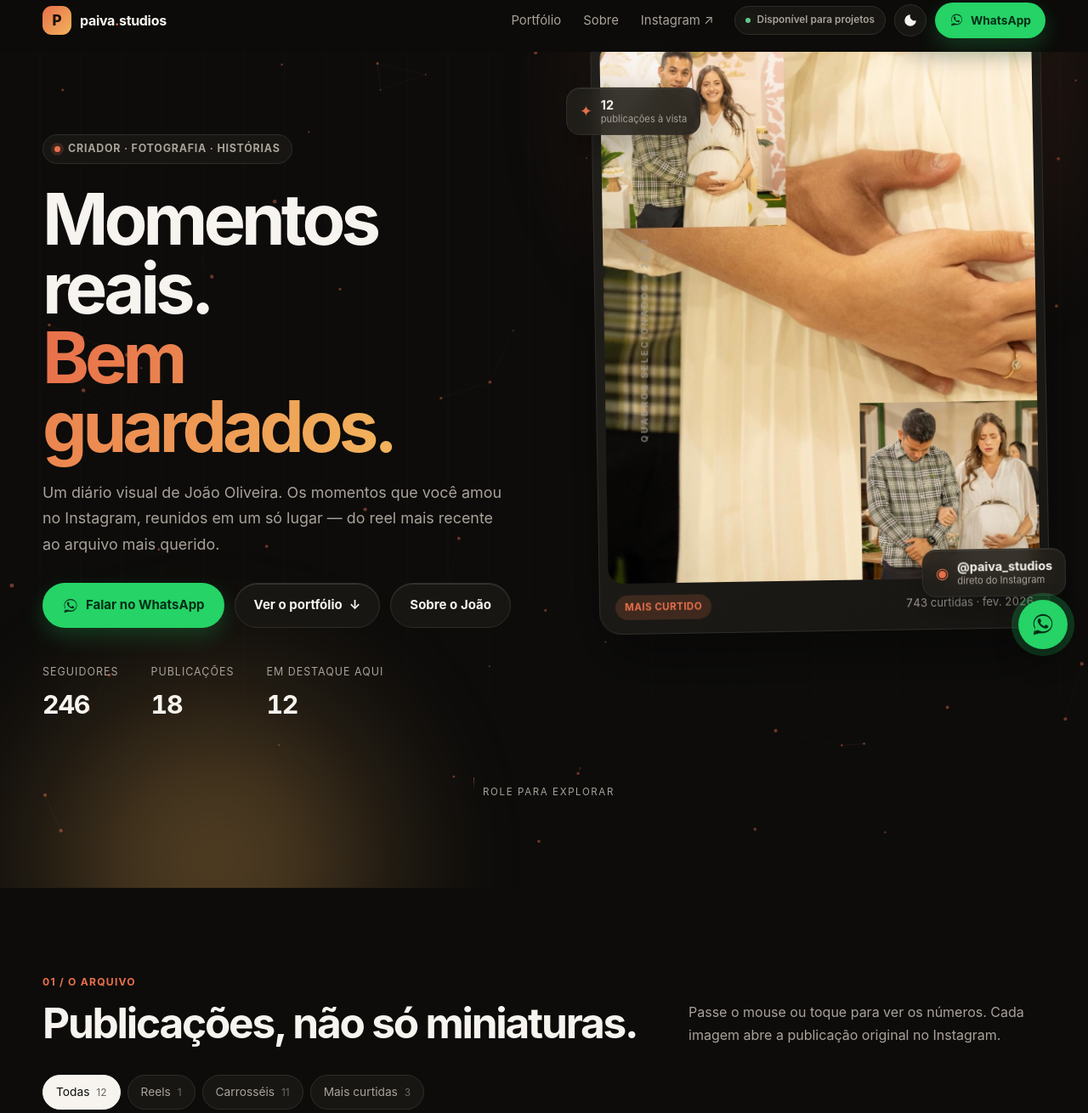
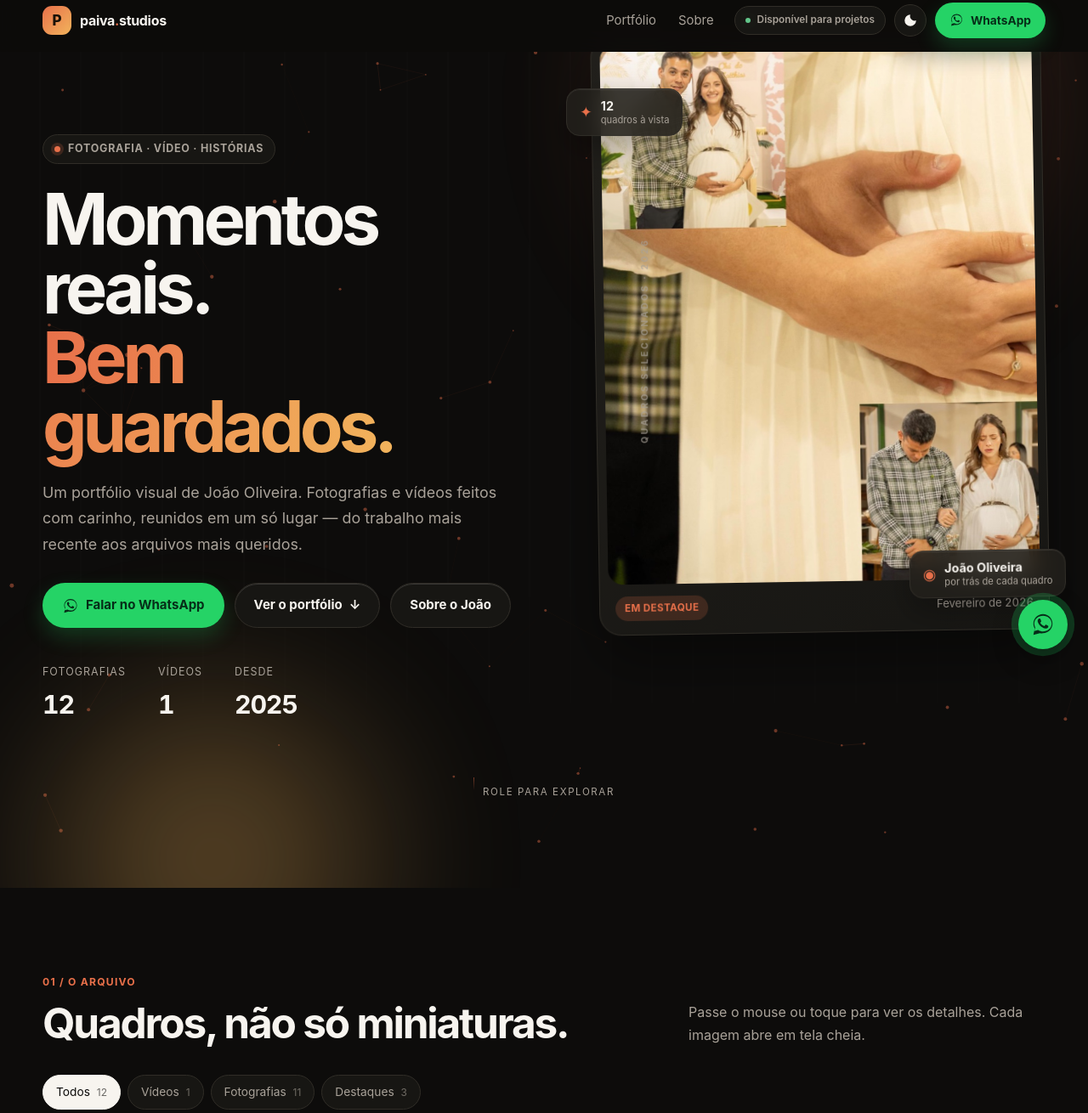
Before and after one commit to Jpaiva-O/paiva-studios, a plain HTML site: page index.html in a window 1280 px wide. Shown: the part 12-1322 px from the top of the page at 85% size. Drawn offline with Linux system fonts and the light colour scheme; animation ran at ten frames a second.

Commit message:
Replace Instagram framing with a clean photography portfolio

```diff
--- a/index.html
+++ b/index.html
@@ -3,9 +3,9 @@
 <head>
   <meta charset="utf-8" />
   <meta name="viewport" content="width=device-width, initial-scale=1" />
-  <meta name="description" content="Um diário visual de João Oliveira — @paiva_studios. Publicações reais do Instagram, apresentadas com carinho." />
+  <meta name="description" content="Um portfólio visual de João Oliveira. Fotografias e vídeos de momentos reais, apresentados com carinho." />
   <meta name="theme-color" content="#0d0c0b" />
-  <title>Paiva Studios — @paiva_studios</title>
+  <title>Paiva Studios — Fotografia &amp; Vídeo</title>
 
   <link rel="canonical" href="https://jpaiva-o.github.io/paiva-studios/" />
   <link rel="icon" href="assets/favicon.svg" type="image/svg+xml" />
@@ -13,13 +13,14 @@
 
   <meta property="og:type" content="website" />
   <meta property="og:site_name" content="Paiva Studios" />
-  <meta property="og:title" content="Paiva Studios — @paiva_studios" />
-  <meta property="og:description" content="Momentos reais, bem guardados. O arquivo do Instagram de João Oliveira." />
+  <meta property="og:locale" content="pt_BR" />
+  <meta property="og:title" content="Paiva Studios — Fotografia &amp; Vídeo" />
+  <meta property="og:description" content="Momentos reais, bem guardados. O portfólio visual de João Oliveira." />
   <meta property="og:url" content="https://jpaiva-o.github.io/paiva-studios/" />
   <meta property="og:image" content="https://jpaiva-o.github.io/paiva-studios/assets/post-5.jpg" />
   <meta name="twitter:card" content="summary_large_image" />
-  <meta name="twitter:title" content="Paiva Studios — @paiva_studios" />
-  <meta name="twitter:description" content="Momentos reais, bem guardados. O arquivo do Instagram de João Oliveira." />
+  <meta name="twitter:title" content="Paiva Studios — Fotografia &amp; Vídeo" />
+  <meta name="twitter:description" content="Momentos reais, bem guardados. O portfólio visual de João Oliveira." />
   <meta name="twitter:image" content="https://jpaiva-o.github.io/paiva-studios/assets/post-5.jpg" />
 
   <link rel="stylesheet" href="styles.css" />
@@ -38,7 +39,6 @@
       <nav class="nav" aria-label="Navegação principal">
         <a href="#work">Portfólio</a>
         <a href="#about">Sobre</a>
-        <a href="https://www.instagram.com/paiva_studios/" target="_blank" rel="noopener">Instagram ↗</a>
       </nav>
 
       <div class="header-actions">
@@ -63,9 +63,9 @@
 
       <div class="container hero-inner">
         <div class="hero-copy">
-          <span class="eyebrow stagger-in" style="--delay: 0ms"><span class="eyebrow-dot" aria-hidden="true"></span> Criador · Fotografia · Histórias</span>
+          <span class="eyebrow stagger-in" style="--delay: 0ms"><span class="eyebrow-dot" aria-hidden="true"></span> Fotografia · Vídeo · Histórias</span>
           <h1 class="stagger-in" style="--delay: 90ms">Momentos reais.<br /><span class="gradient-text">Bem guardados.</span></h1>
-          <p class="hero-lead stagger-in" style="--delay: 180ms">Um diário visual de João Oliveira. Os momentos que você amou no Instagram, reunidos em um só lugar — do reel mais recente ao arquivo mais querido.</p>
+          <p class="hero-lead stagger-in" style="--delay: 180ms">Um portfólio visual de João Oliveira. Fotografias e vídeos feitos com carinho, reunidos em um só lugar — do trabalho mais recente aos arquivos mais queridos.</p>
           <div class="hero-actions stagger-in" style="--delay: 270ms">
             <a class="btn btn-whatsapp" href="https://wa.me/5531990842200?text=Ol%C3%A1%20Jo%C3%A3o%2C%20vi%20seu%20site%20e%20quero%20saber%20mais%20sobre%20seus%20servi%C3%A7os." target="_blank" rel="noopener" aria-label="Falar com João no WhatsApp">
               <svg class="wa-icon" viewBox="0 0 32 32" aria-hidden="true"><path d="M16.04 3C9.4 3 4 8.39 4 15.02c0 2.12.56 4.19 1.62 6.02L4 29l8.12-2.13A12.94 12.94 0 0 0 16.04 27C22.68 27 28 21.61 28 15.02 28 8.39 22.68 3 16.04 3Zm0 21.86c-2.02 0-3.99-.54-5.72-1.57l-.41-.24-4.82 1.26 1.29-4.7-.27-.48A9.86 9.86 0 0 1 5.1 15.02c0-5.45 4.9-9.88 10.94-9.88s10.94 4.43 10.94 9.88-4.9 9.88-10.94 9.88Zm6-7.4c-.33-.17-1.95-.96-2.25-1.07-.3-.11-.52-.17-.74.17-.22.33-.85 1.07-1.04 1.29-.19.22-.38.25-.71.08-.33-.17-1.39-.51-2.65-1.63-.98-.87-1.64-1.95-1.83-2.28-.19-.33-.02-.5.14-.67.15-.15.33-.38.5-.58.17-.19.22-.33.33-.55.11-.22.06-.42-.03-.58-.08-.17-.74-1.79-1.02-2.45-.27-.64-.54-.56-.74-.57h-.63c-.22 0-.58.08-.88.42-.3.33-1.16 1.13-1.16 2.76s1.19 3.2 1.35 3.42c.17.22 2.34 3.57 5.66 5.01.79.34 1.41.55 1.89.7.79.25 1.51.22 2.08.13.63-.09 1.95-.8 2.23-1.57.27-.78.27-1.44.19-1.58-.08-.14-.3-.22-.63-.39Z"/></svg>
@@ -74,33 +74,33 @@
             <a class="btn btn-secondary" href="#work">Ver o portfólio <span aria-hidden="true">↓</span></a>
             <a class="btn btn-secondary" href="#about">Sobre o João</a>
           </div>
-          <dl class="stats stagger-in" style="--delay: 360ms" aria-label="Estatísticas do Instagram">
-            <div><dt>Seguidores</dt><dd data-count="246">246</dd></div>
-            <div><dt>Publicações</dt><dd data-count="18">18</dd></div>
-            <div><dt>Em destaque aqui</dt><dd data-count="12">12</dd></div>
+          <dl class="stats stagger-in" style="--delay: 360ms" aria-label="Números do portfólio">
+            <div><dt>Fotografias</dt><dd data-count="12">12</dd></div>
+            <div><dt>Vídeos</dt><dd data-count="1">1</dd></div>
+            <div><dt>Desde</dt><dd>2025</dd></div>
           </dl>
         </div>
 
         <div class="hero-visual" data-parallax="0.08">
           <span class="hero-stamp" aria-hidden="true">Quadros selecionados · 2026</span>
           <figure class="feature-card">
-            <img src="assets/post-5.jpg" alt="Fotografia em destaque do arquivo @paiva_studios" />
+            <img src="assets/post-5.jpg" alt="Fotografia em destaque do portfólio" />
             <figcaption>
-              <span class="pill pill-accent">Mais curtido</span>
-              <span class="feature-meta">743 curtidas · fev. 2026</span>
+              <span class="pill pill-accent">Em destaque</span>
+              <span class="feature-meta">Fevereiro de 2026</span>
             </figcaption>
-            <div class="reel-badge">
+            <div class="video-badge">
               <span class="eq" aria-hidden="true"><i></i><i></i><i></i><i></i></span>
-              <span>Novo reel · nov. 2026</span>
+              <span>Novo vídeo · nov. 2026</span>
             </div>
           </figure>
           <div class="float-card float-card-top" aria-hidden="true">
             <span class="float-icon">✦</span>
-            <span><strong>12</strong><small>publicações à vista</small></span>
+            <span><strong>12</strong><small>quadros à vista</small></span>
           </div>
           <div class="float-card float-card-bottom" aria-hidden="true">
             <span class="float-icon">◉</span>
-            <span><strong>@paiva_studios</strong><small>direto do Instagram</small></span>
+            <span><strong>João Oliveira</strong><small>por trás de cada quadro</small></span>
           </div>
         </div>
       </div>
@@ -113,27 +113,27 @@
         <div class="section-head reveal">
           <div>
             <span class="section-kicker">01 / O arquivo</span>
-            <h2>Publicações, não só miniaturas.</h2>
+            <h2>Quadros, não só miniaturas.</h2>
           </div>
-          <p>Passe o mouse ou toque para ver os números. Cada imagem abre a publicação original no Instagram.</p>
+          <p>Passe o mouse ou toque para ver os detalhes. Cada imagem abre em tela cheia.</p>
         </div>
 
-        <div class="filters" role="group" aria-label="Filtrar publicações">
-          <button class="filter is-active" type="button" data-filter="all">Todas <span>12</span></button>
-          <button class="filter" type="button" data-filter="reel">Reels <span>1</span></button>
-          <button class="filter" type="button" data-filter="carousel">Carrosséis <span>11</span></button>
-          <button class="filter" type="button" data-filter="loved">Mais curtidas <span>3</span></button>
+        <div class="filters" role="group" aria-label="Filtrar trabalhos">
+          <button class="filter is-active" type="button" data-filter="all">Todos <span>12</span></button>
+          <button class="filter" type="button" data-filter="video">Vídeos <span>1</span></button>
+          <button class="filter" type="button" data-filter="photo">Fotografias <span>11</span></button>
+          <button class="filter" type="button" data-filter="featured">Destaques <span>3</span></button>
         </div>
 
         <div class="gallery" id="galleryGrid" aria-live="polite"></div>
-        <p class="gallery-note" id="galleryNote" hidden>Nenhuma publicação corresponde a este filtro.</p>
+        <p class="gallery-note" id="galleryNote" hidden>Nenhum trabalho corresponde a este filtro.</p>
       </div>
     </section>
 
     <div class="marquee" aria-hidden="true">
       <div class="marquee-track">
-        <span>paiva.studios <b>✦</b> momentos reais <b>✦</b> bem guardados <b>✦</b> @paiva_studios <b>✦</b>&nbsp;</span>
-        <span>paiva.studios <b>✦</b> momentos reais <b>✦</b> bem guardados <b>✦</b> @paiva_studios <b>✦</b>&nbsp;</span>
+        <span>paiva.studios <b>✦</b> momentos reais <b>✦</b> bem guardados <b>✦</b> fotografia &amp; vídeo <b>✦</b>&nbsp;</span>
+        <span>paiva.studios <b>✦</b> momentos reais <b>✦</b> bem guardados <b>✦</b> fotografia &amp; vídeo <b>✦</b>&nbsp;</span>
       </div>
     </div>
 
@@ -145,27 +145,26 @@
           <div>
             <span class="section-kicker">02 / Sobre</span>
             <h2>João Oliveira</h2>
-            <p class="handle">@paiva_studios · Conta de criador</p>
-            <p class="about-bio">“entre em contato 👇🏽👇🏽👇🏽” — aberto a colaborações, ensaios e histórias que vale a pena contar.</p>
+            <p class="handle">Fotografia &amp; vídeo · Paiva Studios</p>
+            <p class="about-bio">Aberto a colaborações, ensaios e histórias que vale a pena contar. Cada registro é feito para durar.</p>
             <div class="about-links">
               <a class="btn btn-whatsapp btn-sm" href="https://wa.me/5531990842200?text=Ol%C3%A1%20Jo%C3%A3o%2C%20vi%20seu%20site%20e%20quero%20saber%20mais%20sobre%20seus%20servi%C3%A7os." target="_blank" rel="noopener" aria-label="Falar com João no WhatsApp">
                 <svg class="wa-icon" viewBox="0 0 32 32" aria-hidden="true"><path d="M16.04 3C9.4 3 4 8.39 4 15.02c0 2.12.56 4.19 1.62 6.02L4 29l8.12-2.13A12.94 12.94 0 0 0 16.04 27C22.68 27 28 21.61 28 15.02 28 8.39 22.68 3 16.04 3Zm0 21.86c-2.02 0-3.99-.54-5.72-1.57l-.41-.24-4.82 1.26 1.29-4.7-.27-.48A9.86 9.86 0 0 1 5.1 15.02c0-5.45 4.9-9.88 10.94-9.88s10.94 4.43 10.94 9.88-4.9 9.88-10.94 9.88Zm6-7.4c-.33-.17-1.95-.96-2.25-1.07-.3-.11-.52-.17-.74.17-.22.33-.85 1.07-1.04 1.29-.19.22-.38.25-.71.08-.33-.17-1.39-.51-2.65-1.63-.98-.87-1.64-1.95-1.83-2.28-.19-.33-.02-.5.14-.67.15-.15.33-.38.5-.58.17-.19.22-.33.33-.55.11-.22.06-.42-.03-.58-.08-.17-.74-1.79-1.02-2.45-.27-.64-.54-.56-.74-.57h-.63c-.22 0-.58.08-.88.42-.3.33-1.16 1.13-1.16 2.76s1.19 3.2 1.35 3.42c.17.22 2.34 3.57 5.66 5.01.79.34 1.41.55 1.89.7.79.25 1.51.22 2.08.13.63-.09 1.95-.8 2.23-1.57.27-.78.27-1.44.19-1.58-.08-.14-.3-.22-.63-.39Z"/></svg>
                 WhatsApp
               </a>
-              <a class="btn btn-primary btn-sm" href="https://www.instagram.com/paiva_studios/" target="_blank" rel="noopener">Instagram ↗</a>
             </div>
           </div>
           <dl class="mini-stats">
-            <div><dt>Seguidores</dt><dd>246</dd></div>
-            <div><dt>Seguindo</dt><dd>106</dd></div>
-            <div><dt>Mídias</dt><dd>18</dd></div>
+            <div><dt>Fotografias</dt><dd>12</dd></div>
+            <div><dt>Vídeos</dt><dd>1</dd></div>
+            <div><dt>Arquivo</dt><dd>2025</dd></div>
           </dl>
         </div>
 
         <div class="about-text reveal">
-          <h3>Movimento que parece o feed.</h3>
-          <p>A interface se move como um bom reel: deslizamento suave, quadros que se encaixam e balanço suficiente para parecer viva. Nada pisca, nada compete com as fotografias.</p>
-          <p>Cada efeito respeita suas configurações de movimento e continua leve no celular — para que o foco fique onde deve: nos momentos que você compartilhou.</p>
+          <h3>Movimento que acompanha cada imagem.</h3>
+          <p>A interface se move como um bom vídeo: deslizamento suave, quadros que se encaixam e balanço suficiente para parecer viva. Nada pisca, nada compete com as fotografias.</p>
+          <p>Cada efeito respeita suas configurações de movimento e continua leve no celular — para que o foco fique onde deve: nos momentos registrados.</p>
           <a class="text-link" href="#work">Voltar ao arquivo <span aria-hidden="true">→</span></a>
         </div>
       </div>
@@ -179,14 +178,14 @@
         <div class="cta-copy">
           <span class="section-kicker">Fique por perto</span>
           <h2>Novos momentos a caminho.</h2>
-          <p>Siga @paiva_studios para o próximo quadro — tudo o que compartilho está bem aqui.</p>
+          <p>Novos trabalhos chegam sempre — tudo o que faço está bem aqui.</p>
         </div>
         <div class="cta-actions">
           <a class="btn btn-whatsapp" href="https://wa.me/5531990842200?text=Ol%C3%A1%20Jo%C3%A3o%2C%20vi%20seu%20site%20e%20quero%20saber%20mais%20sobre%20seus%20servi%C3%A7os." target="_blank" rel="noopener" aria-label="Falar com João no WhatsApp">
             <svg class="wa-icon" viewBox="0 0 32 32" aria-hidden="true"><path d="M16.04 3C9.4 3 4 8.39 4 15.02c0 2.12.56 4.19 1.62 6.02L4 29l8.12-2.13A12.94 12.94 0 0 0 16.04 27C22.68 27 28 21.61 28 15.02 28 8.39 22.68 3 16.04 3Zm0 21.86c-2.02 0-3.99-.54-5.72-1.57l-.41-.24-4.82 1.26 1.29-4.7-.27-.48A9.86 9.86 0 0 1 5.1 15.02c0-5.45 4.9-9.88 10.94-9.88s10.94 4.43 10.94 9.88-4.9 9.88-10.94 9.88Zm6-7.4c-.33-.17-1.95-.96-2.25-1.07-.3-.11-.52-.17-.74.17-.22.33-.85 1.07-1.04 1.29-.19.22-.38.25-.71.08-.33-.17-1.39-.51-2.65-1.63-.98-.87-1.64-1.95-1.83-2.28-.19-.33-.02-.5.14-.67.15-.15.33-.38.5-.58.17-.19.22-.33.33-.55.11-.22.06-.42-.03-.58-.08-.17-.74-1.79-1.02-2.45-.27-.64-.54-.56-.74-.57h-.63c-.22 0-.58.08-.88.42-.3.33-1.16 1.13-1.16 2.76s1.19 3.2 1.35 3.42c.17.22 2.34 3.57 5.66 5.01.79.34 1.41.55 1.89.7.79.25 1.51.22 2.08.13.63-.09 1.95-.8 2.23-1.57.27-.78.27-1.44.19-1.58-.08-.14-.3-.22-.63-.39Z"/></svg>
             Falar no WhatsApp
           </a>
-          <a class="btn btn-light" href="https://www.instagram.com/paiva_studios/" target="_blank" rel="noopener">Seguir no Instagram ↗</a>
+          <a class="btn btn-light" href="https://www.instagram.com/paiva_studios/" target="_blank" rel="noopener" aria-label="Abrir o Instagram de Paiva Studios">Instagram ↗</a>
           <a class="cta-link" href="#work">Rever o arquivo <span aria-hidden="true">→</span></a>
         </div>
       </div>
@@ -195,7 +194,7 @@
 
   <footer class="site-footer">
     <div class="container footer-inner">
-      <span>© 2026 Paiva Studios · @paiva_studios</span>
+      <span>© 2026 Paiva Studios · João Oliveira</span>
       <a href="#home">Voltar ao topo ↑</a>
     </div>
   </footer>
@@ -211,7 +210,6 @@
           <p id="lightboxMeta"></p>
           <p id="lightboxCaption"></p>
         </div>
-        <a id="lightboxLink" class="btn btn-primary btn-sm" href="#" target="_blank" rel="noopener">Abrir no Instagram ↗</a>
       </div>
     </div>
   </div>
--- a/script.js
+++ b/script.js
@@ -1,21 +1,21 @@
 /* Paiva Studios — interactions and data */
 
 const posts = [
-  { i: 0, type: "reel", title: "Natureza em movimento", caption: "#naturevideos #natureedit", likes: 68, comments: 7, date: "2026-11-07", url: "https://www.instagram.com/reel/DfcnlqoIPms/" },
-  { i: 1, type: "carousel", title: "Arquivo de julho", caption: "Um conjunto de quadros de julho de 2026.", likes: 89, comments: 15, date: "2026-07-28", url: "https://www.instagram.com/p/DbUtayVjYnD/" },
-  { i: 2, type: "carousel", title: "Memórias de maio", caption: "Do carrossel de maio de 2026.", likes: 57, comments: 2, date: "2026-05-14", url: "https://www.instagram.com/p/DYUpQDNjcsL/" },
-  { i: 3, type: "carousel", title: "Luz de abril", caption: "Um conjunto sereno de abril de 2026.", likes: 63, comments: 8, date: "2026-04-18", url: "https://www.instagram.com/p/DXSaSezn7rG/" },
-  { i: 4, type: "carousel", title: "O que gerou conversa", caption: "84 comentários — a publicação mais comentada do arquivo.", likes: 224, comments: 84, date: "2026-03-26", url: "https://www.instagram.com/p/DWWS_8oDaUX/" },
-  { i: 5, type: "carousel", title: "Quadro mais curtido", caption: "A publicação mais curtida da conta.", likes: 743, comments: 21, date: "2026-02-19", url: "https://www.instagram.com/p/DU9CV1fj40c/" },
-  { i: 6, type: "carousel", title: "Detalhes de janeiro", caption: "Pequenos detalhes, no final de janeiro de 2026.", likes: 62, comments: 2, date: "2026-01-28", url: "https://www.instagram.com/p/DUCnyaVjTHf/" },
-  { i: 7, type: "carousel", title: "Momentos tranquilos", caption: "Um conjunto mais suave de janeiro de 2026.", likes: 53, comments: 5, date: "2026-01-26", url: "https://www.instagram.com/p/DT-S7vHjUfY/" },
-  { i: 8, type: "carousel", title: "Ano novo, novos quadros", caption: "A primeira publicação de 2026.", likes: 42, comments: 0, date: "2026-01-05", url: "https://www.instagram.com/p/DTH8u9gEbpc/" },
-  { i: 9, type: "carousel", title: "Arquivo de outono", caption: "Um favorito de novembro de 2025.", likes: 121, comments: 1, date: "2025-11-16", url: "https://www.instagram.com/p/DRIkVKHjdLd/" },
-  { i: 10, type: "carousel", title: "Uma celebração", caption: "Foi uma alegria registrar este lindo baby shower, cheio de amor, risos e expectativa.", likes: 35, comments: 2, date: "2025-10-26", url: "https://www.instagram.com/p/DQScOmzD1AP/" },
-  { i: 11, type: "carousel", title: "Favorito de setembro", caption: "Um dos quadros mais amados de 2025.", likes: 298, comments: 17, date: "2025-09-19", url: "https://www.instagram.com/p/DOw_9UvjfZ5/" }
+  { i: 0, type: "video", title: "Natureza em movimento", caption: "Natureza em movimento.", date: "2026-11-07" },
+  { i: 1, type: "photo", title: "Arquivo de julho", caption: "Um conjunto de quadros de julho de 2026.", date: "2026-07-28" },
+  { i: 2, type: "photo", title: "Memórias de maio", caption: "Registros de maio de 2026.", date: "2026-05-14" },
+  { i: 3, type: "photo", title: "Luz de abril", caption: "Um conjunto sereno de abril de 2026.", date: "2026-04-18" },
+  { i: 4, type: "photo", title: "O que gerou conversa", caption: "Um dos trabalhos que mais gerou conversa.", date: "2026-03-26" },
+  { i: 5, type: "photo", title: "Quadro em destaque", caption: "O quadro mais querido do arquivo.", date: "2026-02-19" },
+  { i: 6, type: "photo", title: "Detalhes de janeiro", caption: "Pequenos detalhes, no final de janeiro de 2026.", date: "2026-01-28" },
+  { i: 7, type: "photo", title: "Momentos tranquilos", caption: "Um conjunto mais suave de janeiro de 2026.", date: "2026-01-26" },
+  { i: 8, type: "photo", title: "Ano novo, novos quadros", caption: "O primeiro registro de 2026.", date: "2026-01-05" },
+  { i: 9, type: "photo", title: "Arquivo de outono", caption: "Um favorito de novembro de 2025.", date: "2025-11-16" },
+  { i: 10, type: "photo", title: "Uma celebração", caption: "Foi uma alegria registrar este lindo baby shower, cheio de amor, risos e expectativa.", date: "2025-10-26" },
+  { i: 11, type: "photo", title: "Favorito de setembro", caption: "Um dos quadros mais amados de 2025.", date: "2025-09-19" }
 ];
 
-const lovedIds = [5, 11, 4];
+const featuredIds = [5, 11, 4];
 
 const monthNames = ["jan.", "fev.", "mar.", "abr.", "mai.", "jun.", "jul.", "ago.", "set.", "out.", "nov.", "dez."];
 
@@ -31,24 +31,24 @@ const galleryNote = document.getElementById("galleryNote");
 function renderGallery(filter = "all") {
   const shown = posts.filter((p) => {
     if (filter === "all") return true;
-    if (filter === "loved") return lovedIds.includes(p.i);
+    if (filter === "featured") return featuredIds.includes(p.i);
     return p.type === filter;
   });
 
   gallery.innerHTML = shown.map((p) => `
-    <button class="post" type="button" data-index="${p.i}" aria-label="Abrir ${p.title}, ${p.likes} curtidas">
+    <button class="post" type="button" data-index="${p.i}" aria-label="Abrir ${p.title}">
       <img src="assets/post-${p.i}.jpg" alt="${p.title}" loading="lazy" />
       <span class="post-overlay">
-        <span class="post-tag">${p.type === "reel" ? "Reel" : "Carrossel"}</span>
+        <span class="post-tag">${p.type === "video" ? "Vídeo" : "Fotografia"}</span>
         <span class="post-info">
-          <span>♥ ${p.likes} &nbsp; 💬 ${p.comments}<small>${formatDate(p.date)}</small></span>
+          <span>${formatDate(p.date)}<small>${p.type === "video" ? "Vídeo" : "Fotografia"}</small></span>
           <span aria-hidden="true">↗</span>
         </span>
       </span>
     </button>
   `).join("");
 
-  galleryNote.textContent = "Nenhuma publicação corresponde a este filtro.";
+  galleryNote.textContent = "Nenhum trabalho corresponde a este filtro.";
   galleryNote.hidden = shown.length > 0;
 
   // Ease tiles in one after another (90ms choreography)
@@ -74,7 +74,6 @@ const lightboxImage = document.getElementById("lightboxImage");
 const lightboxTitle = document.getElementById("lightboxTitle");
 const lightboxMeta = document.getElementById("lightboxMeta");
 const lightboxCaption = document.getElementById("lightboxCaption");
-const lightboxLink = document.getElementById("lightboxLink");
 let lastFocused = null;
 
 function burstHearts(originX, originY) {
@@ -106,9 +105,8 @@ function openLightbox(post, origin) {
   lightboxImage.src = `assets/post-${post.i}.jpg`;
   lightboxImage.alt = post.title;
   lightboxTitle.textContent = post.title;
-  lightboxMeta.textContent = `${formatDate(post.date)} · ${post.likes} curtidas · ${post.comments} comentários`;
+  lightboxMeta.textContent = `${formatDate(post.date)} · ${post.type === "video" ? "Vídeo" : "Fotografia"}`;
   lightboxCaption.textContent = post.caption;
-  lightboxLink.href = post.url;
   lightbox.hidden = false;
   document.body.style.overflow = "hidden";
   lightbox.querySelector(".lightbox-close").focus();
@@ -186,7 +184,7 @@ const countObserver = new IntersectionObserver((entries) => {
 document.querySelectorAll("[data-count]").forEach((el) => countObserver.observe(el));
 
 /* =========================================================================
-   MOTION — integrated into the Instagram experience
+   MOTION — integrated into the portfolio experience
    Canvas particles in the hero, staggered entrances, heart bursts, marquee.
    No external dependencies; all effects respect reduced-motion.
    ========================================================================= */
--- a/styles.css
+++ b/styles.css
@@ -548,8 +548,8 @@ body.motion-settled .gallery .post { opacity: 1; transform: none; animation: non
 }
 @keyframes scrollPulse { 0%, 100% { transform: scaleY(0.4); opacity: 0.45; } 50% { transform: scaleY(1); opacity: 1; } }
 
-/* Reel badge with animated equalizer */
-.reel-badge {
+/* Video badge with animated equalizer */
+.video-badge {
   position: absolute;
   top: -16px;
   right: -14px;
@@ -679,7 +679,7 @@ body.motion-settled .gallery .post { opacity: 1; transform: none; animation: non
 
 @media (max-width: 640px) {
   .marquee span { font-size: 0.9rem; }
-  .reel-badge { right: -4px; top: -12px; font-size: 0.66rem; }
+  .video-badge { right: -4px; top: -12px; font-size: 0.66rem; }
 }
 
 @media (max-width: 560px) {
```
Also changed, not shown: 2 other files.
